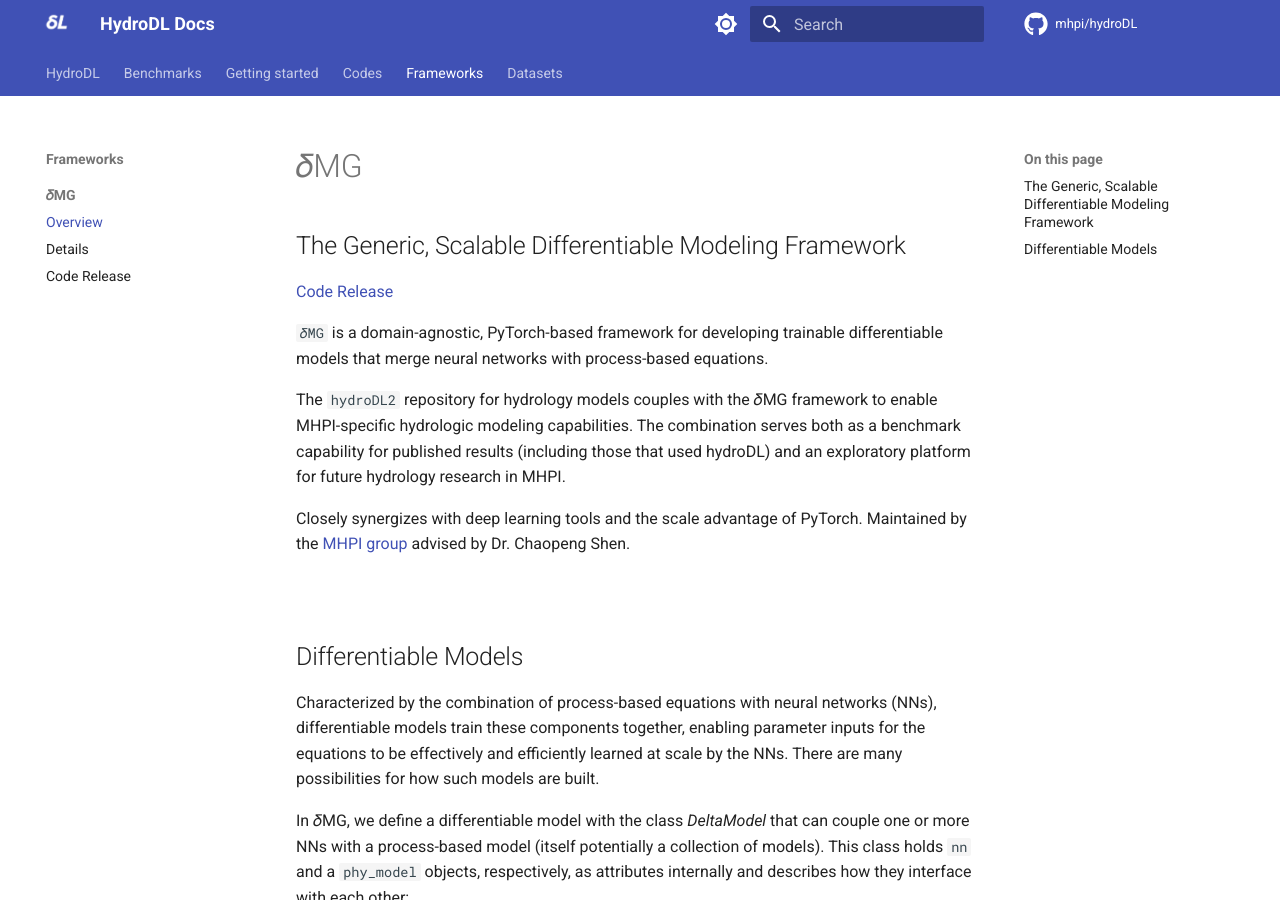
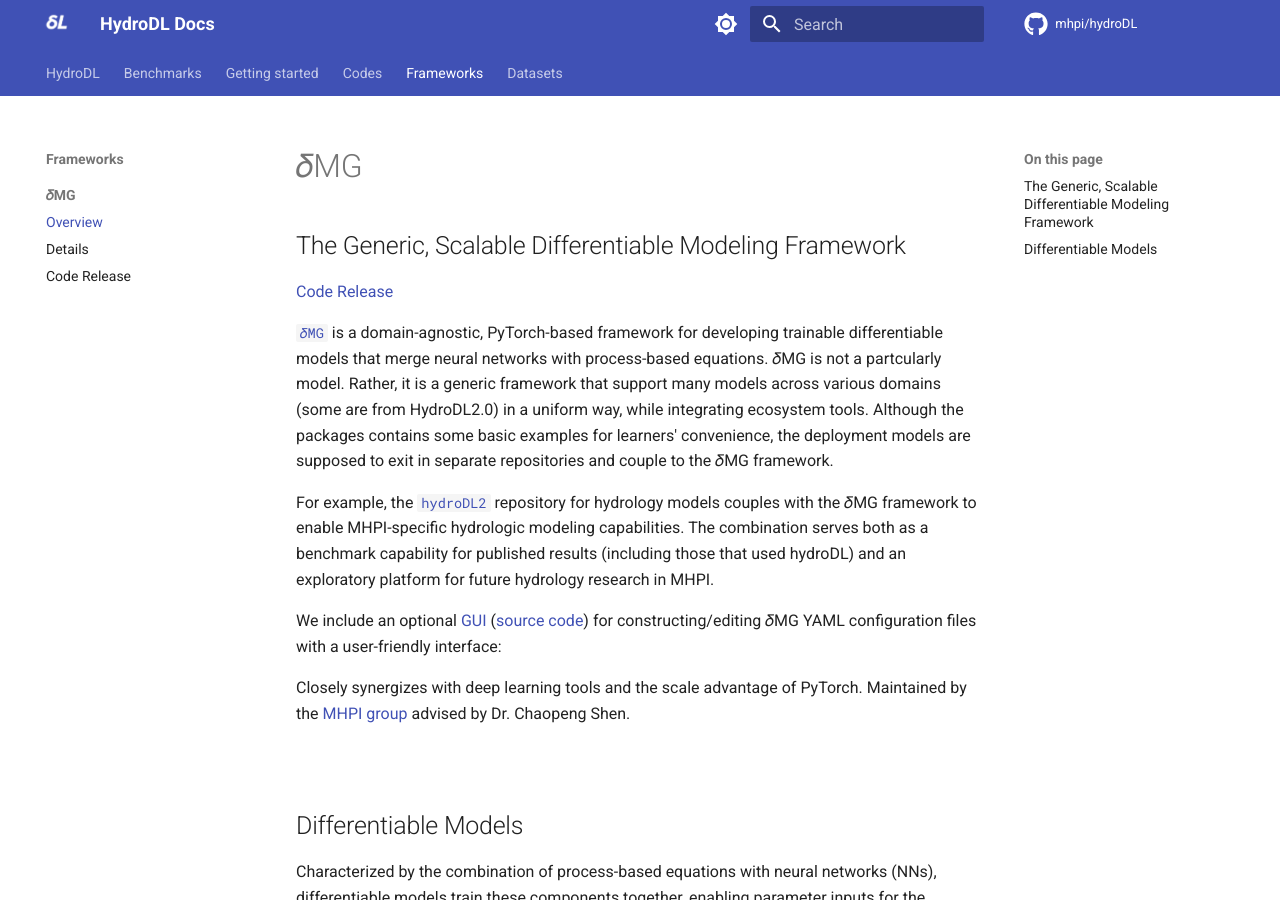
Before and after one commit to mhpi/mhpi.github.io, an MkDocs documentation site: the page built from docs/codes/frameworks.md, in a window 1280 px wide and 900 px high. Built offline with MkDocs 1.6.1 and Material for MkDocs 9.7.7, drawn with Linux system fonts in a browser that asks for light colours; a script that is not in the unit is left out; comment, search, counter and statistics services are not loaded.

Commit message:
Update frameworks.md
Find it a little confusing to have this point to another page. I made it point to github here directly.

```diff
--- a/docs/codes/frameworks.md
+++ b/docs/codes/frameworks.md
@@ -5,9 +5,11 @@
 
 [Code Release][dmg_code]
 
-`𝛿MG` is a domain-agnostic, PyTorch-based framework for developing trainable differentiable models that merge neural networks with process-based equations.
+[`𝛿MG`](https://github.com/mhpi/generic_deltaModel) is a domain-agnostic, PyTorch-based framework for developing trainable differentiable models that merge neural networks with process-based equations. 𝛿MG is not a partcularly model. Rather, it is a generic framework that support many models across various domains (some are from HydroDL2.0) in a uniform way, while integrating ecosystem tools. Although the packages contains some basic examples for learners' convenience, the deployment models are supposed to exit in separate repositories and couple to the 𝛿MG framework.
 
-The `hydroDL2` repository for hydrology models couples with the 𝛿MG framework to enable MHPI-specific hydrologic modeling capabilities. The combination serves both as a benchmark capability for published results (including those that used hydroDL) and an exploratory platform for future hydrology research in MHPI.
+For example, the [`hydroDL2`](https://github.com/mhpi/hydroDL2) repository for hydrology models couples with the 𝛿MG framework to enable MHPI-specific hydrologic modeling capabilities. The combination serves both as a benchmark capability for published results (including those that used hydroDL) and an exploratory platform for future hydrology research in MHPI.
+
+We include an optional [GUI](https://mhpi-spatial.s3.us-east-2.amazonaws.com/mhpi-release/config_builder_gui/Config+Builder+GUI.zip) ([source code](https://github.com/mhpi/GUI-Config-builder)) for constructing/editing 𝛿MG YAML configuration files with a user-friendly interface:
 
 Closely synergizes with deep learning tools and the scale advantage of PyTorch. Maintained by the [MHPI group](http://water.engr.psu.edu/shen/) advised by Dr. Chaopeng Shen.
 
```
Also changed, not shown: other parts of docs/codes/frameworks.md (+1 -1 lines).
